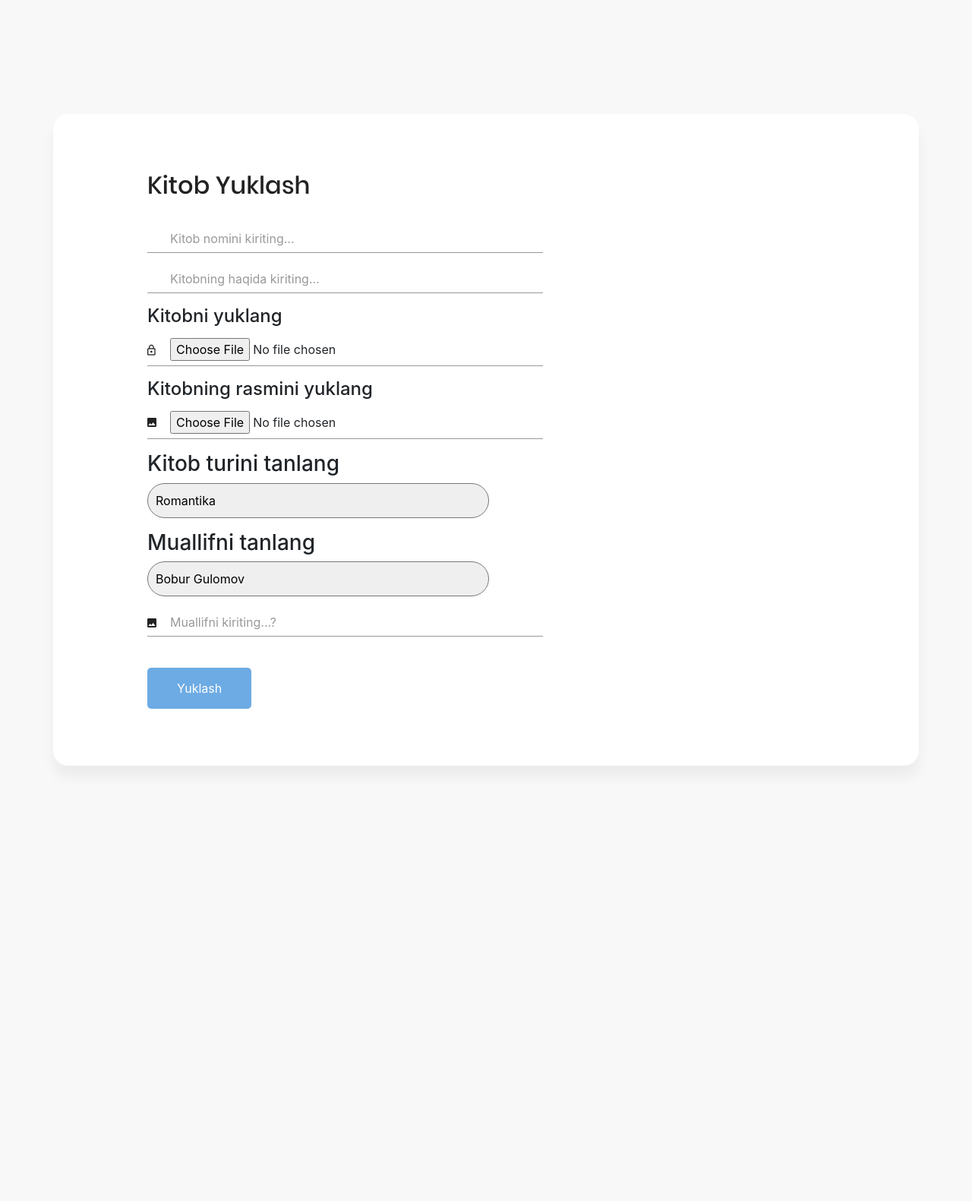
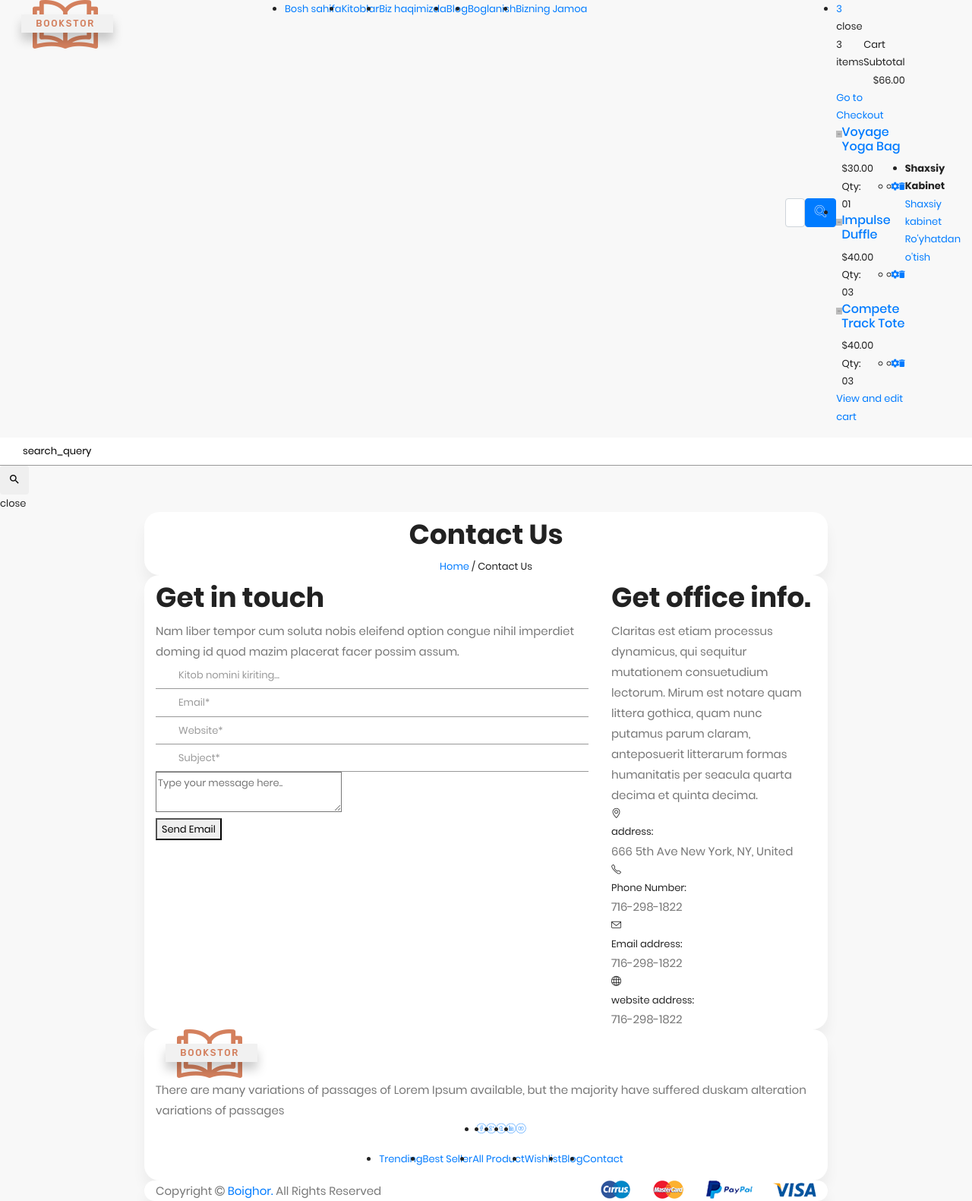
Before and after one commit to Bobur2828/book, a Django app: page /users/yuklash/ in a window 1280 px wide. Shown: the whole page at 76% size. Before the commit the page ends 933 px from the top, so only its background shows below. Run offline with Django 5.2, Linux system fonts and the light colour scheme; data comes from the database, SQL or seed files in the repository; style sheets or scripts are compiled from the project's sources; some libraries are stand-ins or nearby versions; some web fonts are replaced.

Commit message:
yangi temp

```diff
--- a/templates/login/yuklash.html
+++ b/users/templates/yuklash.html
@@ -1,4 +1,6 @@
-{%  load static %}
+{% extends 'base.html' %}
+{% block content %}
+{% load static %}
 <!DOCTYPE html>
 <html lang="en">
 <head>
@@ -77,7 +79,7 @@
                 </div>
             </div>
         </section>
-
+        {% endblock content %}
 
     </div>
 
--- /dev/null
+++ b/users/templates/yuklash1.html
@@ -0,0 +1,103 @@
+{% extends 'base.html'%}
+{% block content%}
+{% load static %}
+        <!-- Start Bradcaump area -->
+        <div class="ht__bradcaump__area bg-image--6">
+            <div class="container">
+                <div class="row">
+                    <div class="col-lg-12">
+                        <div class="bradcaump__inner text-center">
+                        	<h2 class="bradcaump-title">Contact Us</h2>
+                            <nav class="bradcaump-content">
+                              <a class="breadcrumb_item" href="index.html">Home</a>
+                              <span class="brd-separetor">/</span>
+                              <span class="breadcrumb_item active">Contact Us</span>
+                            </nav>
+                        </div>
+                    </div>
+                </div>
+            </div>
+        </div>
+        <!-- End Bradcaump area -->
+        <!-- Start Contact Area -->
+        <section class="wn_contact_area bg--white pt--80">
+        	<div class="container">
+        		<div class="row">
+        			<div class="col-lg-8 col-12">
+        				<div class="contact-form-wrap">
+        					<h2 class="contact__title">Get in touch</h2>
+        					<p>Nam liber tempor cum soluta nobis eleifend option congue nihil imperdiet doming id quod mazim placerat facer possim assum. </p>
+                            <form method="POST" class="register-form"  action="/users/yuklash/" enctype="multipart/form-data">
+                                {% csrf_token %}
+                                <div class="single-contact-form space-between">
+                                    <input type="text" name="name"  placeholder="Kitob nomini kiriting..."/>
+                                </div>
+                                <div class="single-contact-form space-between">
+                                    <input type="email" name="email" placeholder="Email*">
+                                    <input type="text" name="website" placeholder="Website*">
+                                </div>
+                                <div class="single-contact-form">
+                                    <input type="text" name="subject" placeholder="Subject*">
+                                </div>
+                                <div class="single-contact-form message">
+                                    <textarea name="message" placeholder="Type your message here.."></textarea>
+                                </div>
+                                <div class="contact-btn">
+                                    <button type="submit">Send Email</button>
+                                </div>
+                            </form>
+                        </div>
+                        <div class="form-output">
+                            <p class="form-messege">
+                        </div>
+        			</div>
+        			<div class="col-lg-4 col-12 md-mt-40 sm-mt-40">
+        				<div class="wn__address">
+        					<h2 class="contact__title">Get office info.</h2>
+        					<p>Claritas est etiam processus dynamicus, qui sequitur mutationem consuetudium lectorum. Mirum est notare quam littera gothica, quam nunc putamus parum claram, anteposuerit litterarum formas humanitatis per seacula quarta decima et quinta decima. </p>
+        					<div class="wn__addres__wreapper">
+
+        						<div class="single__address">
+        							<i class="icon-location-pin icons"></i>
+        							<div class="content">
+        								<span>address:</span>
+        								<p>666 5th Ave New York, NY, United</p>
+        							</div>
+        						</div>
+
+        						<div class="single__address">
+        							<i class="icon-phone icons"></i>
+        							<div class="content">
+        								<span>Phone Number:</span>
+        								<p>716-298-1822</p>
+        							</div>
+        						</div>
+
+        						<div class="single__address">
+        							<i class="icon-envelope icons"></i>
+        							<div class="content">
+        								<span>Email address:</span>
+        								<p>716-298-1822</p>
+        							</div>
+        						</div>
+
+        						<div class="single__address">
+        							<i class="icon-globe icons"></i>
+        							<div class="content">
+        								<span>website address:</span>
+        								<p>716-298-1822</p>
+        							</div>
+        						</div>
+
+        					</div>
+        				</div>
+        			</div>
+        		</div>
+        	</div>
+
+        </section>
+
+	</div>
+	<!-- //Main wrapper -->
+
+{% endblock content %}
--- a/users/views.py
+++ b/users/views.py
@@ -69,4 +69,4 @@
         Author.objects.create(name=names)
         return redirect('/')
     else:
-        return render(request, 'login/yuklash.html', context)
+        return render(request, 'yuklash1.html', context)
```
